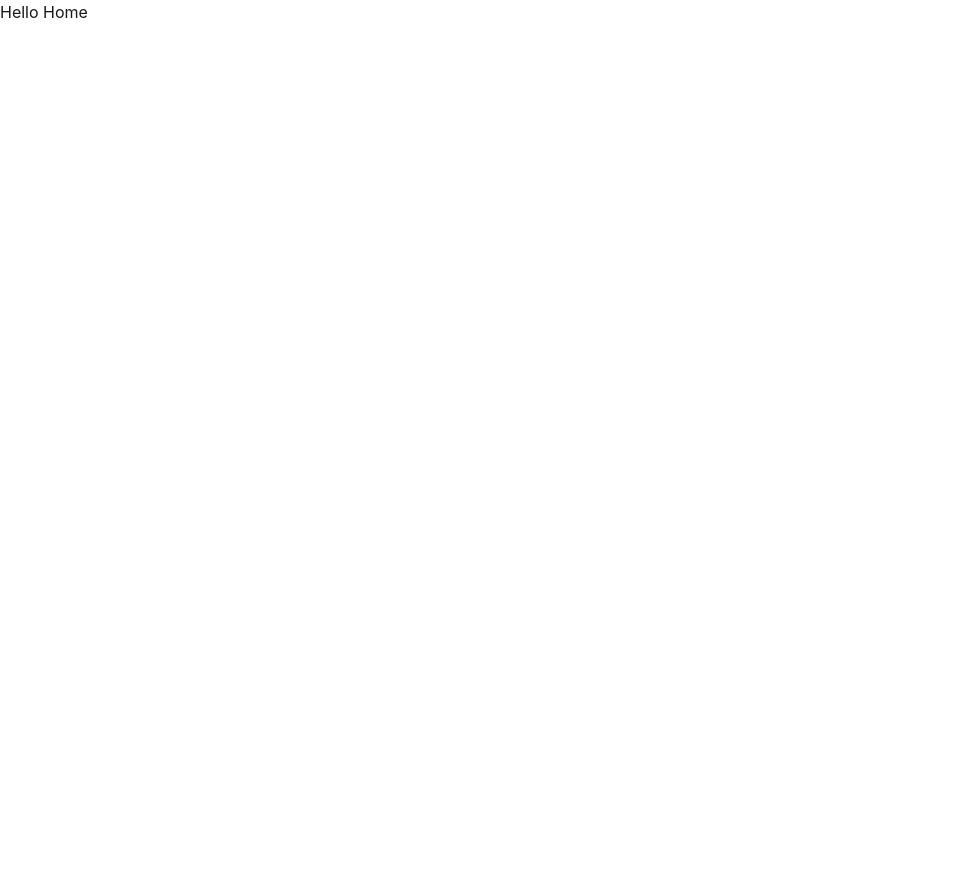
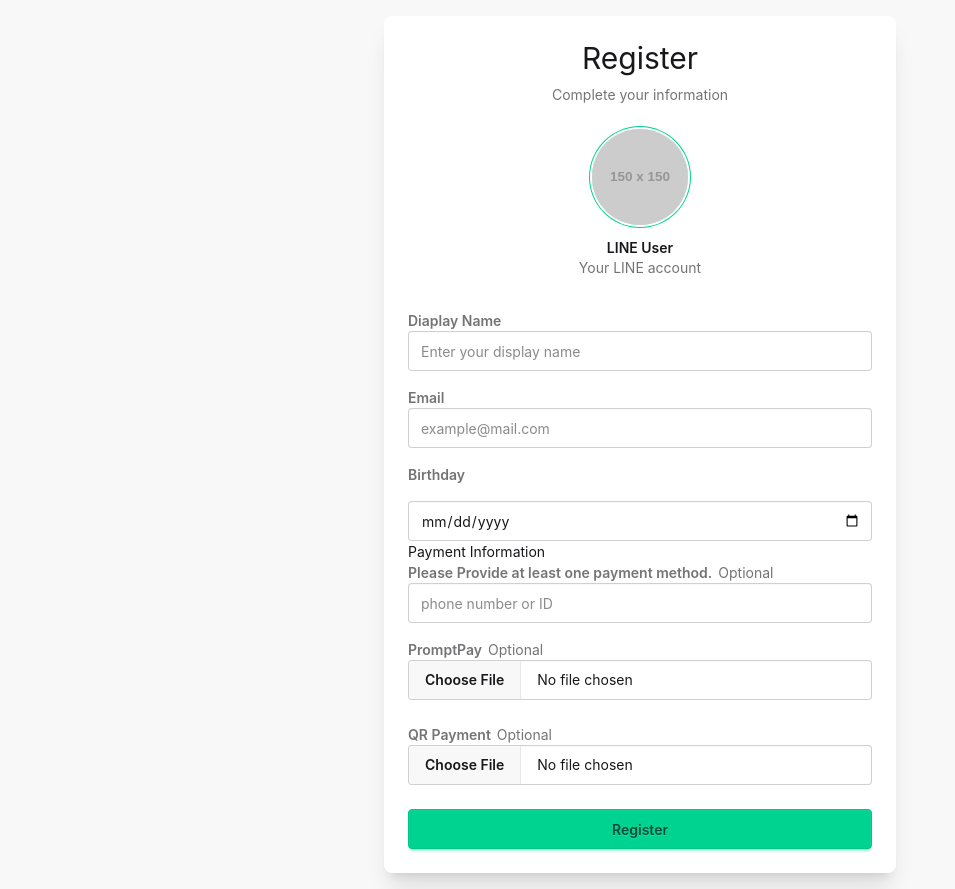
Before and after one commit to PasitchoteJong/Wonglao_Web, a React (Vite) app: page /register in a window 1280 px wide. Before the commit this address led to /. Shown: the whole page, without its empty margins (0-955 px from the left). Before the commit the page ends 800 px from the top, so only its background shows below. Built offline with nearby package versions, Linux system fonts and the light colour scheme.

Commit message:
Add Regis Frame

```diff
--- /dev/null
+++ b/src/pages/RegisterLine.jsx
@@ -0,0 +1,180 @@
+import { useState } from "react";
+
+function RegisterLine() {
+    const [formData, setFormData] = useState({
+        displayName: "",
+        email: "",
+        birthDay: "",
+        prompay: "",
+        qrPayment: null
+    });
+
+    const [previewQR, setPreviewQR] = useState(null);
+
+    const handleChange = (e) => {
+        const { name, value } = e.target;
+
+        setFormData((prev) => ({
+            ...prev,
+            [name]: value
+        }));
+    };
+
+    const handleQRChange = (e) => {
+        const file = e.target.files[0];
+
+        if (!file) return;
+
+        setFormData((prev) => ({
+            ...prev,
+            qrPayment: file
+        }));
+
+        const imageURL = URL.createObjectURL(file);
+        setPreviewQR(imageURL);
+    }
+
+    const handleSubmit = (e) => {
+        e.preventDefault();
+        console.log("Register Data:", formData);
+    }
+
+    return (
+        <div className="min-h-screen bg-base-200 flex items-center justify-center p-4">
+            <div className="card bg-base-100 w-full max-w-lg shadow-xl">
+                <div className="card-body">
+
+                    <div className="text-center mb-4">
+                        <h1 className="text-3xl">Register</h1>
+                        <p className="text-base-content/60 mt-2">Complete your information</p>
+                    </div>
+
+                    <div className="flex flex-col items-center mb-6">
+                        <div className="avatar">
+                            <div className="w-24 rounded-full ring ring-success ring-offset-base-100 ring-offset-2">
+                                <img src="https://placehold.co/150x150" alt="LINE Profile" />
+                            </div>
+                        </div>
+
+                        <p className="font-semibold mt-3">LINE User</p>
+                        <p className="text-sm text-base-content/60">Your LINE account</p>
+                    </div>
+
+                    <form onSubmit={handleSubmit}>
+                        <div className="form-control mb-4">
+                            <label className="label">
+                                <span className="label-text font-semibold">Diaplay Name</span>
+                            </label>
+
+                            <input
+                                type="text"
+                                name="displayName"
+                                value={formData.displayName}
+                                onChange={handleChange}
+                                placeholder="Enter your display name"
+                                className="input input-bordered w-full"
+                                required
+                            />
+                        </div>
+
+                        <div className="form-control mb-4">
+                            <label className="label">
+                                <span className="label-text font-semibold">Email</span>
+                            </label>
+
+                            <input
+                                type="email"
+                                name="email"
+                                value={formData.email}
+                                onChange={handleChange}
+                                placeholder="example@mail.com"
+                                className="input input-bordered w-full"
+                            />
+                        </div>
+
+                        <div className="form-control mb-4">
+                            <label className="label">
+                                <span className="label-text font-semibold">Birthday</span>
+                            </label>
+                        </div>
+
+                        <input
+                            type="date"
+                            name="birthDay"
+                            value={formData.birthDay}
+                            onChange={handleChange}
+                            className="input input-bordered w-full"
+                            required
+                        />
+
+                        <div className="diviser">
+                            Payment Information
+                        </div>
+
+                        <div className="form-control mb-4">
+                            <label className="label">
+                                <span className="label-text font-semibold">Please Provide at least one payment method.</span>
+                                <span className="label-text-alt">Optional</span>
+                            </label>
+                            <input
+                                type="text"
+                                name="prompay"
+                                value={formData.prompay}
+                                onChange={handleChange}
+                                placeholder="phone number or ID"
+                                className="input input-bordered w-full"
+                            />
+                        </div>
+
+                        <div className="form-control mb-6">
+                            <label className="label">
+                                <span className="label-text font-semibold">PromptPay</span>
+
+                                <span className="label-text-alt">Optional</span>
+                            </label>
+                            <input
+                                type="file"
+                                accept="image/*"
+                                onChange={handleChange}
+                                className="file-input file-input-bordered w-full"
+                            />
+                        </div>
+
+                        <div className="form-control mb-6">
+                            <label className="label">
+                                <span className="label-text font-semibold">QR Payment</span>
+
+                                <span className="label-text-alt">Optional</span>
+                            </label>
+                            <input
+                            type="file"
+                            accept="image/*"
+                            onChange={handleChange}
+                            className="file-input file-bordered w-full"
+                            />
+                        </div>
+
+                        {previewQR && (
+                            <div className="flex flex-col items-center mb-6">
+                                <p className="font-semibold">QR Preview</p>
+
+                                <div className="border rounded-xl p-2">
+                                    <img
+                                    src={previewQR}
+                                    alt="QR Payment Preview"
+                                    className="w-48 h-48 object-contain"
+                                    />
+                                </div>
+                            </div>
+                        )}
+
+                        <button type="submit" className="btn btn-success w-full">
+                            Register
+                        </button>
+                    </form>
+                </div>
+            </div>
+        </div>
+    );
+}
+export default RegisterLine;
--- a/src/routes/AppRouter.jsx
+++ b/src/routes/AppRouter.jsx
@@ -4,12 +4,14 @@ import {
     Navigate,
     RouterProvider
 } from "react-router-dom";
-import Home from "../pages/Home";
+import Home from "../pages/Home.jsx";
+import RegisterLine from "../pages/RegisterLine.jsx"
 
 
 const router = createBrowserRouter([
     // { path: "/Register",Component:Register }
-    { path: "/", element:<Home /> },
+    { path: "/register", element: <RegisterLine /> },
+    { path: "/", element: <Home /> },
     { path: "*", element: <Navigate to="/" replace /> }
 
 ])
```
